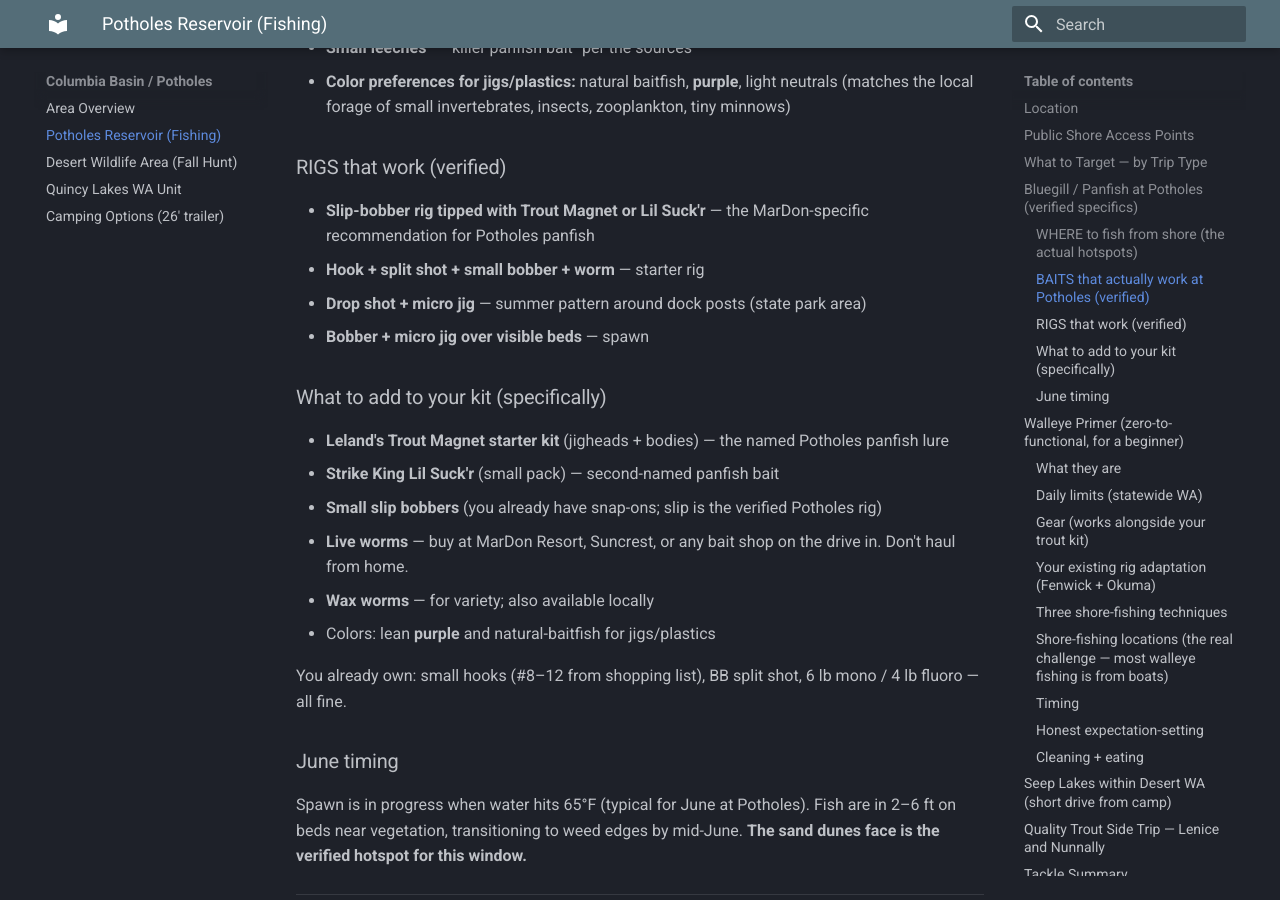
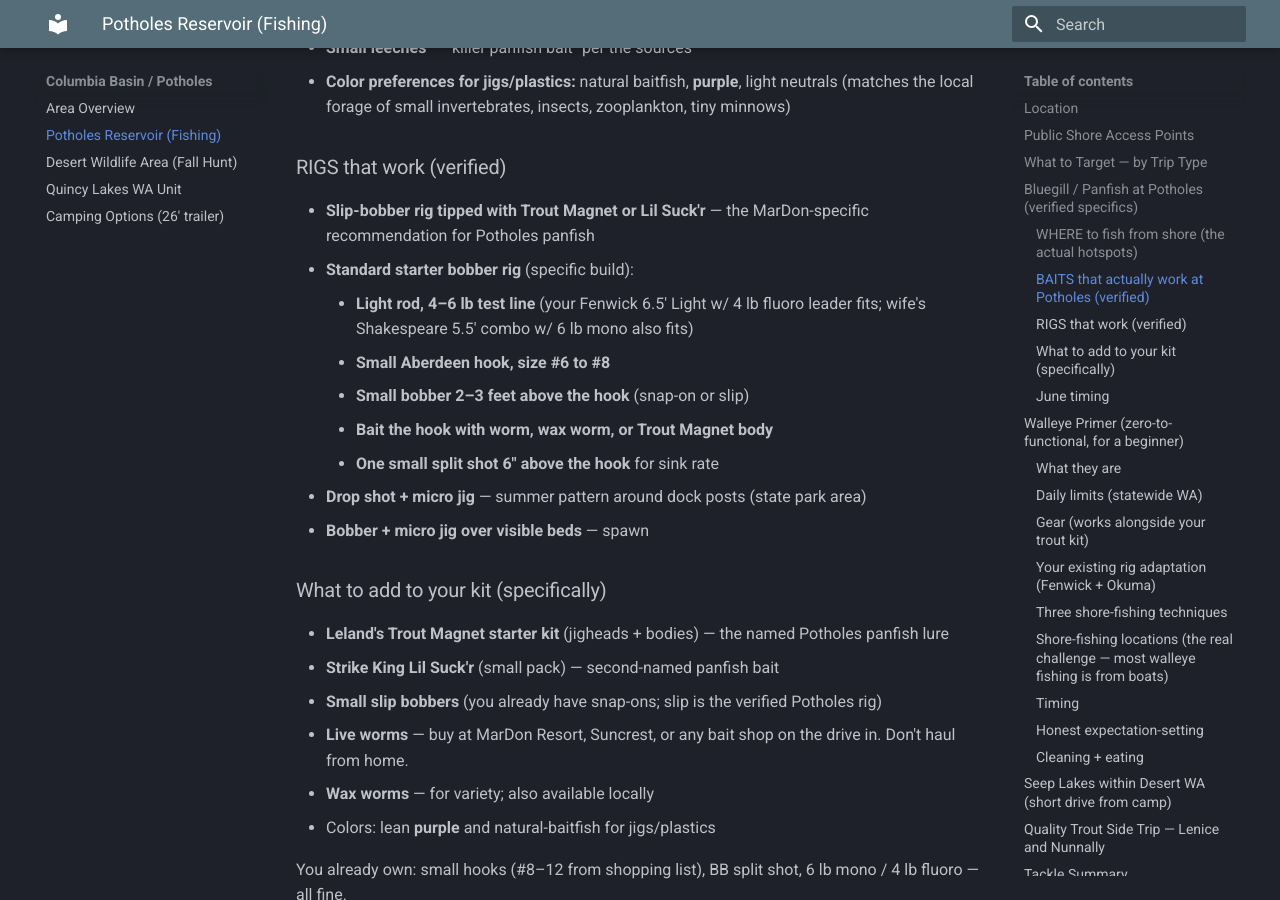
Before and after one commit to jdosher/outdoors-manual, an MkDocs documentation site: the page built from docs/8_columbia_basin/potholes_reservoir.md, in a window 1280 px wide and 900 px high, scrolled down 2314 px. Built offline with MkDocs 1.6.1 and Material for MkDocs 9.7.7, drawn with Linux system fonts in a browser that asks for light colours.

Commit message:
Potholes bluegill: add specific starter rig spec - light rod + 4-6 lb line + #6-8 Aberdeen + bobber 2-3 ft up + split shot. Both Fenwick and Shakespeare rigs fit profile.

```diff
--- a/docs/8_columbia_basin/potholes_reservoir.md
+++ b/docs/8_columbia_basin/potholes_reservoir.md
@@ -67,7 +67,12 @@ Based on Omnia Fishing patterns + MarDon-area reports. Not generic guesses.
 ### RIGS that work (verified)
 
 * **Slip-bobber rig tipped with Trout Magnet or Lil Suck'r** — the MarDon-specific recommendation for Potholes panfish
-* **Hook + split shot + small bobber + worm** — starter rig
+* **Standard starter bobber rig** (specific build):
+    - **Light rod, 4–6 lb test line** (your Fenwick 6.5' Light w/ 4 lb fluoro leader fits; wife's Shakespeare 5.5' combo w/ 6 lb mono also fits)
+    - **Small Aberdeen hook, size #6 to #8**
+    - **Small bobber 2–3 feet above the hook** (snap-on or slip)
+    - **Bait the hook with worm, wax worm, or Trout Magnet body**
+    - **One small split shot 6" above the hook** for sink rate
 * **Drop shot + micro jig** — summer pattern around dock posts (state park area)
 * **Bobber + micro jig over visible beds** — spawn
 
```
